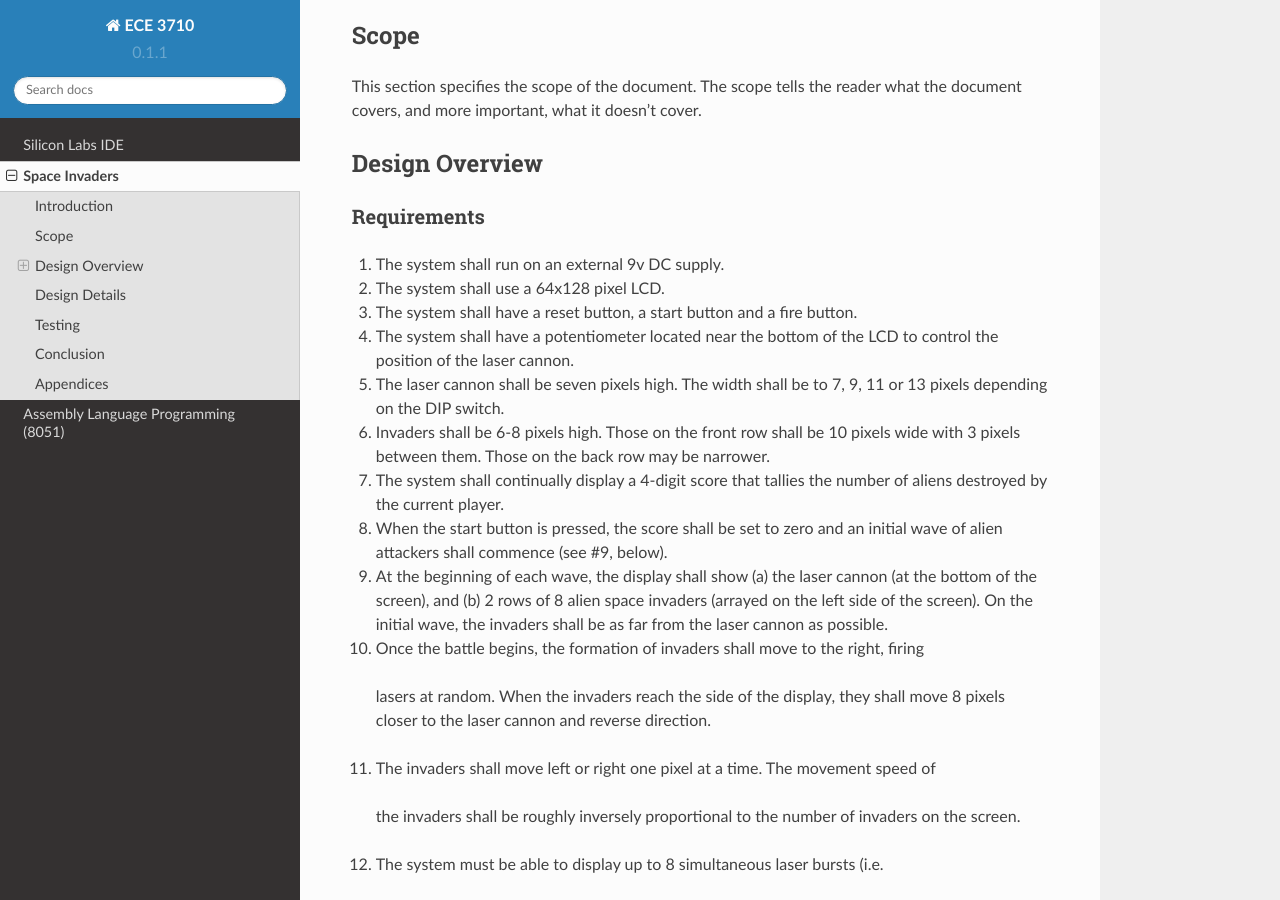
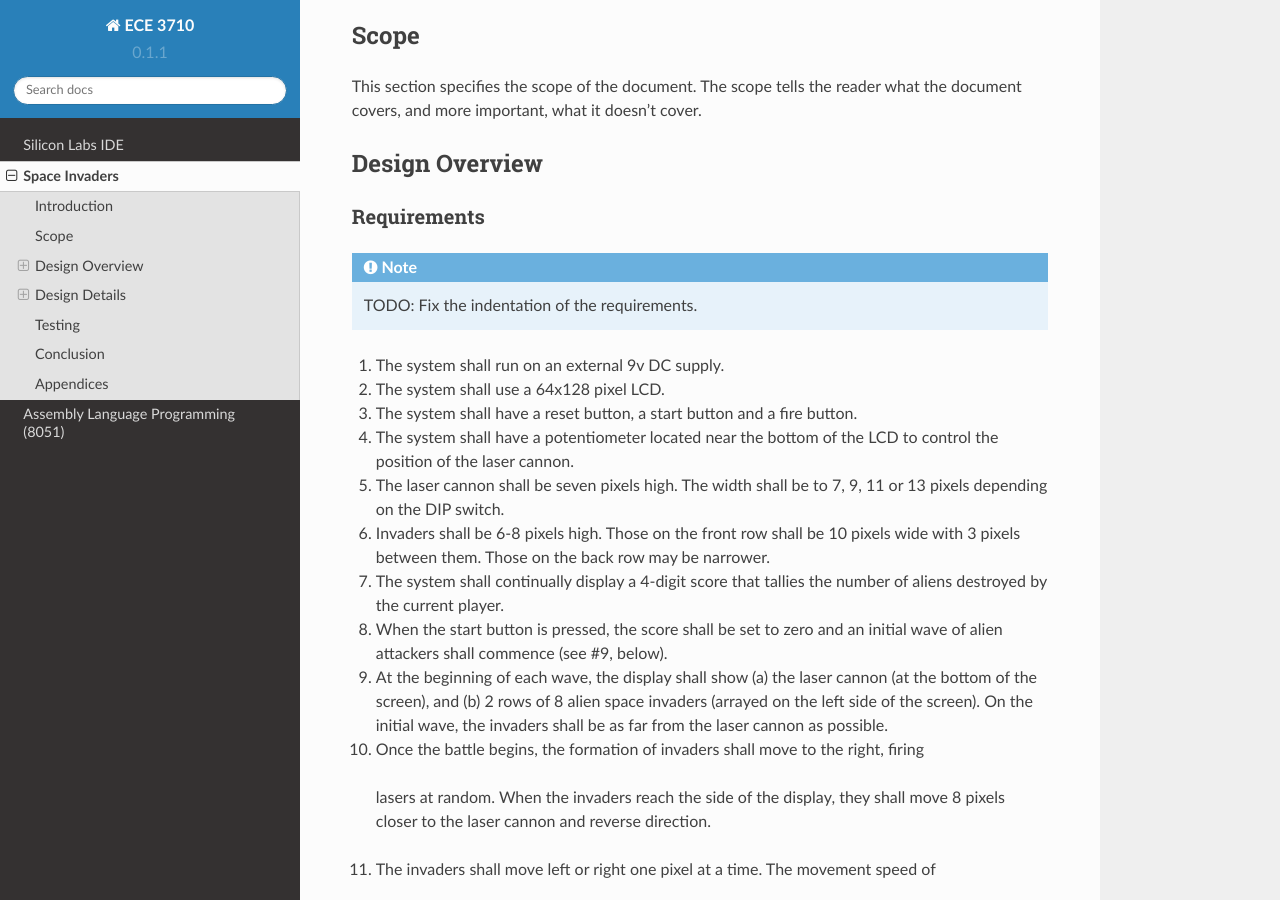
Before and after one commit to wattsjake/ece3710-notes, a Sphinx documentation site: the page built from docs/source/project.rst, in a window 1280 px wide and 900 px high, scrolled down 1032 px. Built offline with Sphinx 7.4.7 and the Read the Docs theme 2.0.0, drawn with Linux system fonts in a browser that asks for light colours; some of the changed text lies outside the part shown.

Commit message:
added formating

```diff
--- a/docs/source/project.rst
+++ b/docs/source/project.rst
@@ -49,6 +49,10 @@ Design Overview
 Requirements
 ************
 .. _requirements:
+
+.. note::
+
+   TODO: Fix the indentation of the requirements.
 
 1. The system shall run on an external 9v DC supply.
 2. The system shall use a 64x128 pixel LCD.
@@ -149,7 +153,7 @@ be too much detail. Still, expect over half of your document (not counting the
 appendices) to be design details, so use subsections for clarity.
 
 Sprite Texture Generation
-=========================
+*************************
 .. _sprite_texture_generation:
 
 In Space Invaders, the sprite is a two-dimensional graphic representing the alien enemy characters that descend from the top of the screen. The sprite is made up of several pixels arranged in a specific pattern to create the appearance of an alien. There are two different types of sprites used in our game (shown below). As the aliens move across the screen, the sprite is animated to create the illusion of movement. The use of sprites in Space Invaders was an important aspect of the game's design, allowing for the creation of a large number of enemy characters on screen simultaneously while keeping the game running smoothly on the limited hardware of the time.
@@ -173,7 +177,7 @@ In Space Invaders, the laser tank is a player-controlled sprite that moves horiz
 Figure 3. Space Invaders Sprite Laser Tank
 
 Sound Generation
-================
+****************
 .. _sound_generation:
 
 .. note::
@@ -182,7 +186,7 @@ Sound Generation
 
 
 Hardware Schematic
-==================
+******************
 .. _hardware_schematic:
 
 .. note::
```
